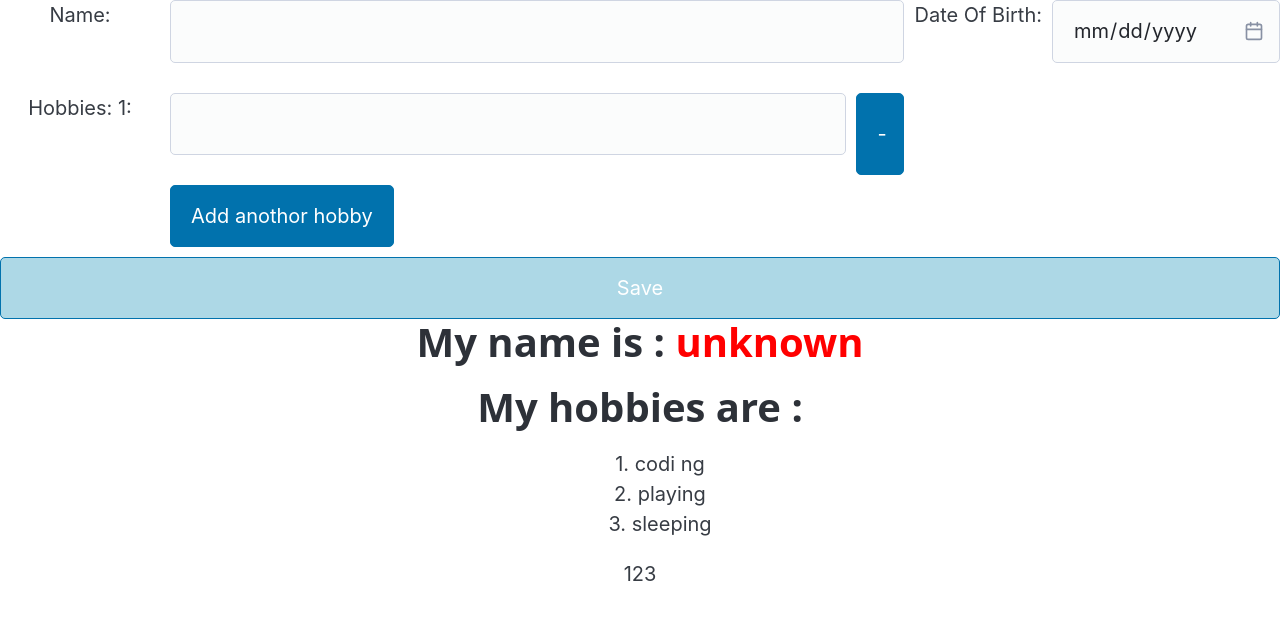
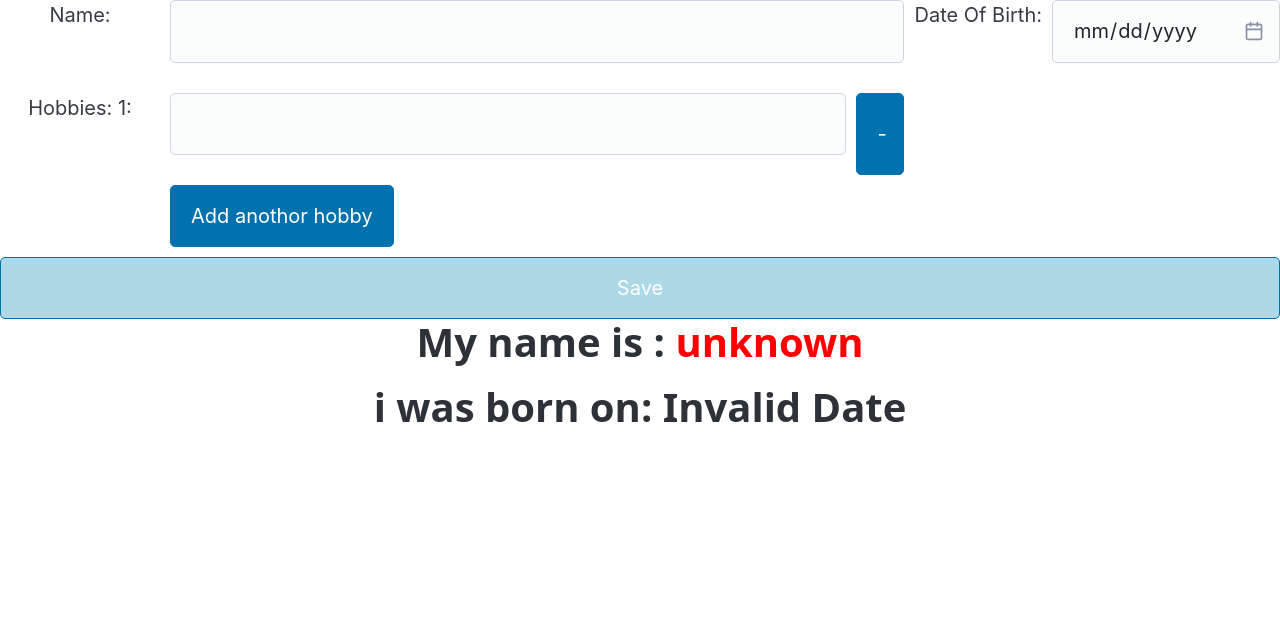
Before and after one commit to somphonee/starter-react-app, a React (Create React App) app: page / in a window 1280 px wide. Shown: the top 620 px of the page. Built offline with nearby package versions, Linux system fonts and the light colour scheme.

Commit message:
[FIX] update SelfIntroddution component to handle null dateOfBirth and maintain hobbies state in App component

```diff
--- a/src/App.jsx
+++ b/src/App.jsx
@@ -12,15 +12,15 @@ dayjs.locale("lo");
 dayjs.extend(localizedFormat);
 dayjs.extend(bhuddishtEra);
 
-const SelfIntroddution = ({ name = "unknown", dateOfBirth, hobbies = [] }) => {
+const SelfIntroddution = ({ name = "unknown", dateOfBirth = null, hobbies = [] }) => {
   return (
     <div>
       <h1>
         My name is : <span style={{ color: "red" }}>{name}</span>{" "}
       </h1>
-      {dateOfBirth ? (
-        <h1> i was born on {dayjs(dateOfBirth).format("D MMMM YYYY")} </h1>
-      ) : null}
+
+        <h1> i was born on:  <span>{dayjs(dateOfBirth).format("D MMMM YYYY")}</span>{" "}</h1>
+
       {hobbies.length === 0 ? null : (
         <div>
           <h1>My hobbies are : </h1>
@@ -49,7 +49,7 @@ const Test = ({ children }) => {
   return <div>{children}</div>;
 };
 function App() {
-  const [data, setData] = useState({ name: undefined, dateOfBirth: undefined });
+  const [data, setData] = useState({ name: undefined, dateOfBirth: undefined, hobbies: [] });
   const [name, setName] = useState("");
   const [dateOfBirth, setDateOfBirth] = useState("");
   const [hobbies, setHobbies] = useState([""]);
@@ -57,8 +57,7 @@ function App() {
   return (
     <div className="App">
       <div style={{
-        display: "grid", gridTemplateColumns: "160px 1fr 48px",
-        gap: "0.5rem"
+        display: "grid", gridTemplateColumns: "160px 1fr 48px", gap: "0.5rem"
       }}>
         <label htmlFor="name">Name:</label>
         <input
@@ -85,13 +84,6 @@ function App() {
               value={item}
               onChange={e => {
                 const newValue = e.target.value;
-                // setHobbies(hobbies.map((hobby, hobbyIndex) => {
-                //   if (index === hobbyIndex) {
-                //     return newValue;
-                //   }
-                //   return hobby;
-                // }));
-
                 const newHobbies = hobbies.map((hobby, hobbyIndex) => hobbyIndex === index ? newValue : hobby);
                 console.log("newHobbies", newHobbies);
                 setHobbies(newHobbies);
@@ -110,9 +102,10 @@ function App() {
         >Add anothor hobby</button>
         <button
           onClick={() => {
-            setData({ name, dateOfBirth });
+            setData({ name, dateOfBirth , hobbies });
             setName("");
             setDateOfBirth("");
+            setHobbies([""]);
           }}
           style={{ gridColumn: "1 / spam 3", backgroundColor: "lightblue" }}
         >
@@ -123,9 +116,8 @@ function App() {
       <SelfIntroddution
         name={data.name}
         dateOfBirth={data.dateOfBirth}
-        hobbies={["codi ng", "playing", "sleeping"]}
+        hobbies={data.hobbies}
       />
-      <Test>123</Test>
     </div>
   );
 }
```
